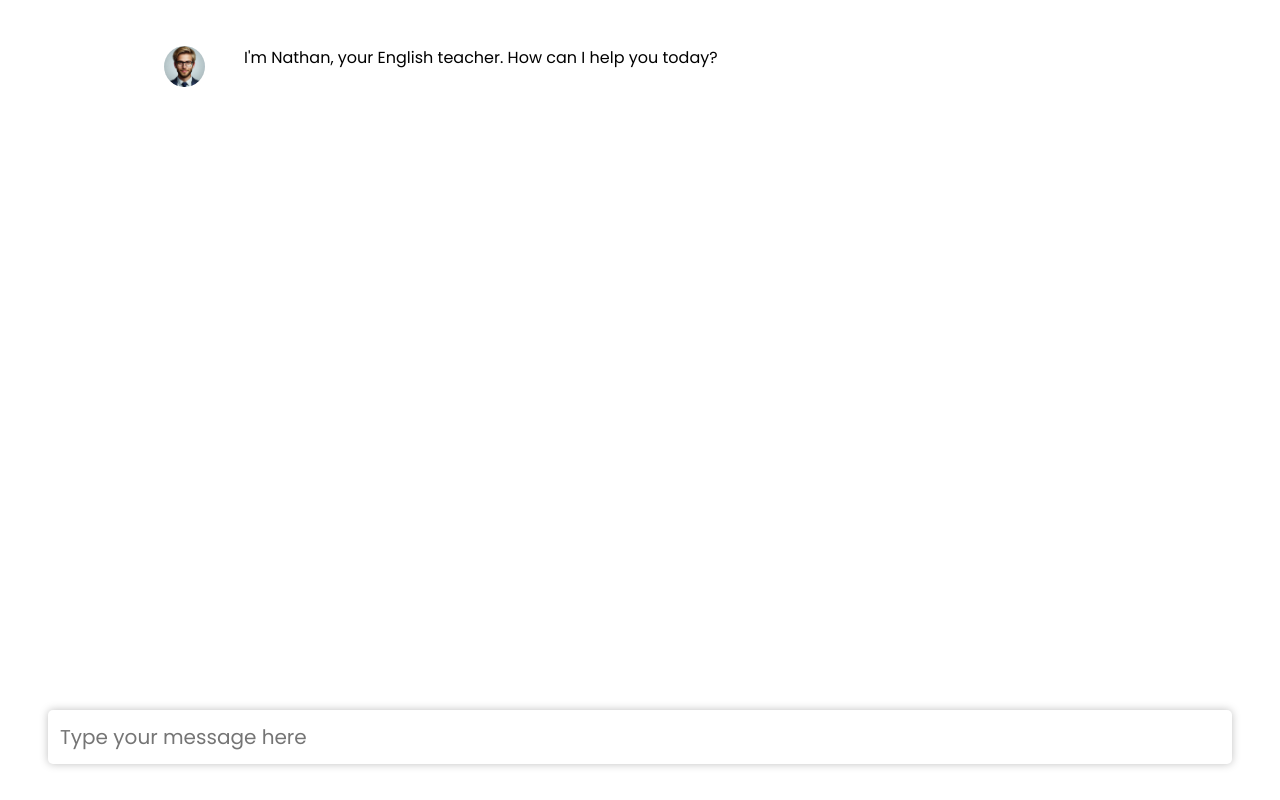
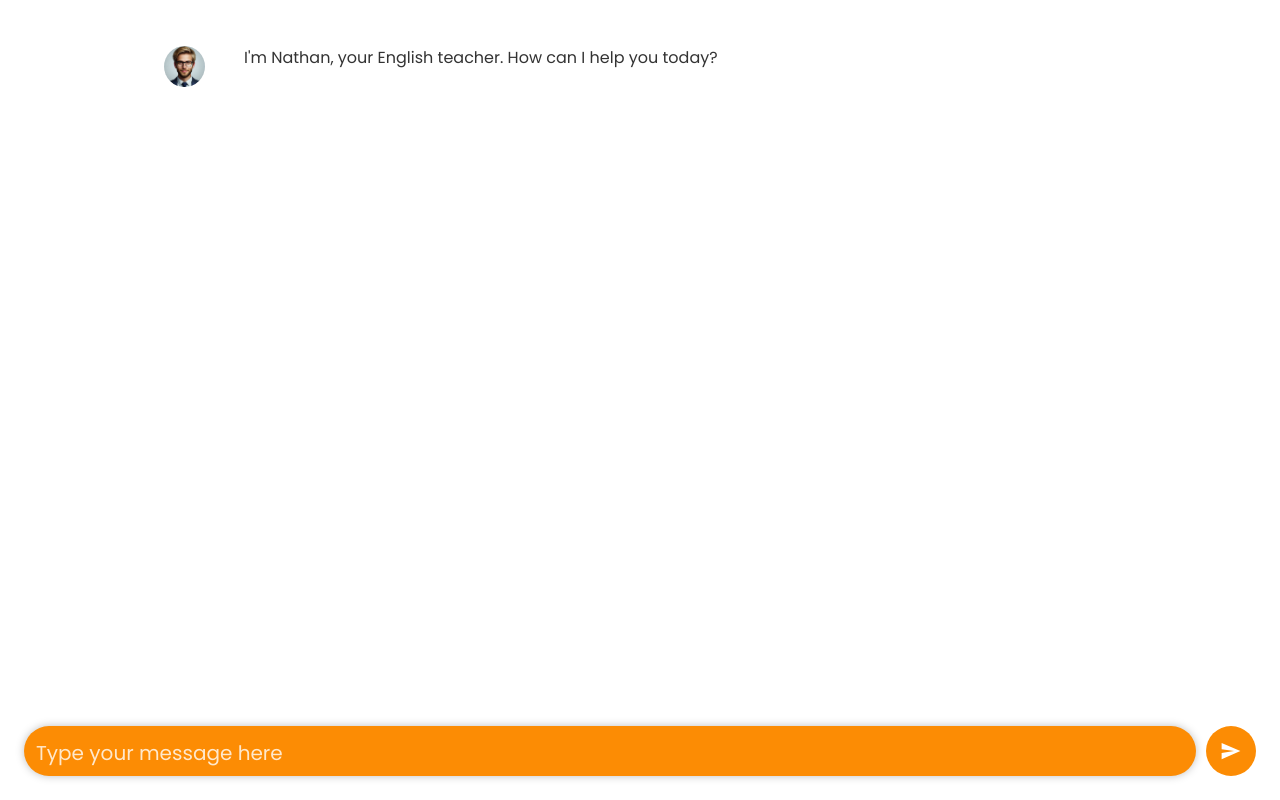
Before and after one commit to matheusvoliveira/languagueTeacherAI, a React (Create React App) app in the folder client/: page /chat in a window 1280 px wide. Built offline with nearby package versions, Linux system fonts and the light colour scheme; no server answers.

Commit message:
style: update style of chat, chat main color orange

```diff
--- a/client/src/pages/App.css
+++ b/client/src/pages/App.css
@@ -38,7 +38,7 @@
 }
 .models select {
   padding: 8px 12px;
-  font-size: 16px;
+  font-size: 1px;
   border-radius: 5px;
   border: 1px solid #ccc;
   outline: none;
@@ -88,29 +88,61 @@
   flex: 1;
   position: relative;
   overflow-y: auto;
-  padding-bottom: 80px; /* Add padding to the bottom to accommodate the chat input holder */
-  max-height: calc(100vh - 140px); /* Adjust the value based on your layout */
+  padding-bottom: 80px;
+  max-height: calc(100vh - 140px);
 }
 
 .chat-input-holder {
+  display: flex;
+  justify-content: center;
   padding: 24px;
   position: fixed;
   bottom: 0;
   left: 0;
   right: 0;
+  background-color: #fff;  /* Optional: Background color for the holder */
+  z-index: 1000;          /* Makes sure the input area stays above other elements */
+}
+form {
+  display: flex;
+  width: 100%;
+}
+.chat-input-textarea {
+  flex: 1;
+  padding: 12px;
+  font-size: 1.25em;
+  border: none;
+  outline: none;
+  box-shadow: 0 0 8px 0 rgba(0, 0, 0, 0.25);
+  background-color: #fc8c04;
+  border-radius: 50px;
+  color: white;
+  margin-right: 10px;
 }
 
-.chat-input-textarea {
-  width: calc(100% - 48px); /* Adjust width to account for padding */
-  padding: 12px;
-  font-size: 1.25em;
-  border-radius: 5px;
-  border: none;
-  margin: 12px 0; /* Adjust margins to center within the holder */
-  outline: none;
-  box-shadow: 0 0 8px 0 rgba(0, 0, 0, 0.25);
+.chat-input-textarea::placeholder {
+  color: white;
+  opacity: 0.8;
 }
 
+.chat-send-button-div {
+  display: flex;
+  align-items: center;
+}
+
+.chat-send-button {
+  width: 50px;
+  height: 50px;
+  border-radius: 50%;
+  background-color:#fc8c04;
+  color: white;
+  border: none;
+  font-size: 20px;
+  cursor: pointer;
+  display: flex;
+  justify-content: center;
+  align-items: center;
+}
 
 .chat-log {
   padding: 24px;
@@ -122,19 +154,18 @@
   border-radius: 5px;
   margin-bottom: 10px;
   text-align: justify;
-  line-height: 1.5; /* Adjust as needed */
+  line-height: 1.5;
 }
 
 .chat-message.chatgpt {
-  /* background-color: #f5f5f5; */
-  /* color: #333; */
+  color: #333;
   border-radius: 5px;
   margin-bottom: 10px;
 }
 
 .chat-message.user {
-  background-color: rgb(226, 226, 226);
-  /* color: white; */
+  background-color: #fc8c04;
+  color: white;
   border-radius: 5px;
   margin-bottom: 10px;
 }
--- a/client/src/pages/TeacherBot.js
+++ b/client/src/pages/TeacherBot.js
@@ -1,6 +1,7 @@
 import "./App.css";
 import { useState, useRef, useEffect } from "react";
 import ChatMessage from "./ChatMessage";
+import { IoSendSharp } from "react-icons/io5";
 
 function TeacherBot() {
   const [input, setInput] = useState("");
@@ -11,9 +12,9 @@ function TeacherBot() {
     },
   ]);
   const messagesEndRef = useRef();
-
-
+  const textareaRef = useRef(null);
   async function handleSubmit(e) {
+    if (input.trim()) {
       e.preventDefault();
       let chatLogNew = [...chatLog, { user: "me", message: input }];
       setInput("");
@@ -40,20 +41,35 @@ function TeacherBot() {
         console.error(error);
       }
     }
+    console.log("Message sent:", input);
+    setInput("");
+  }
   const scrollToBottom = () => {
-    messagesEndRef.current?.scrollIntoView({ behavior: 'smooth' });
+    messagesEndRef.current?.scrollIntoView({ behavior: "smooth" });
+  };
+  const handleChange = (e) => {
+    setInput(e.target.value);
   };
 
   useEffect(() => {
-    scrollToBottom();
-  }, [chatLog]);
+    if (textareaRef.current) {
+      textareaRef.current.style.height = "auto";
+      textareaRef.current.style.height = `${textareaRef.current.scrollHeight}px`;
+    }
+  }, [input]);
 
+  const handleKeyDown = (e) => {
+    if (e.key === "Enter" && !e.shiftKey) {
+      handleSubmit(e); // Submit form on Enter key press
+    }
+  };
 
+  // useEffect(() => {
+  //   scrollToBottom();
+  // }, [chatLog]);
 
   return (
     <div className="App">
-
-
       <section className="chatbox">
         <div className="chat-log">
           {chatLog.map((message, index) => (
@@ -63,13 +79,22 @@ function TeacherBot() {
 
         <div className="chat-input-holder">
           <form onSubmit={handleSubmit}>
-            <input
-              type="text"
+            <textarea
+              ref={textareaRef}
               value={input}
-              onChange={(e) => setInput(e.target.value)}
+              onChange={handleChange}
+              onKeyDown={handleKeyDown}
               className="chat-input-textarea"
               placeholder="Type your message here"
+              maxlength='100'
+              rows="1"
+              style={{ resize: "none", overflow: "hidden" }}
             />
+            <div className="chat-send-button-div">
+              <button type="submit" className="chat-send-button">
+                <IoSendSharp style={{ color: "white" }} />
+              </button>
+            </div>
           </form>
         </div>
       </section>
```
Lines whose indentation alone changed are shown as unchanged.
